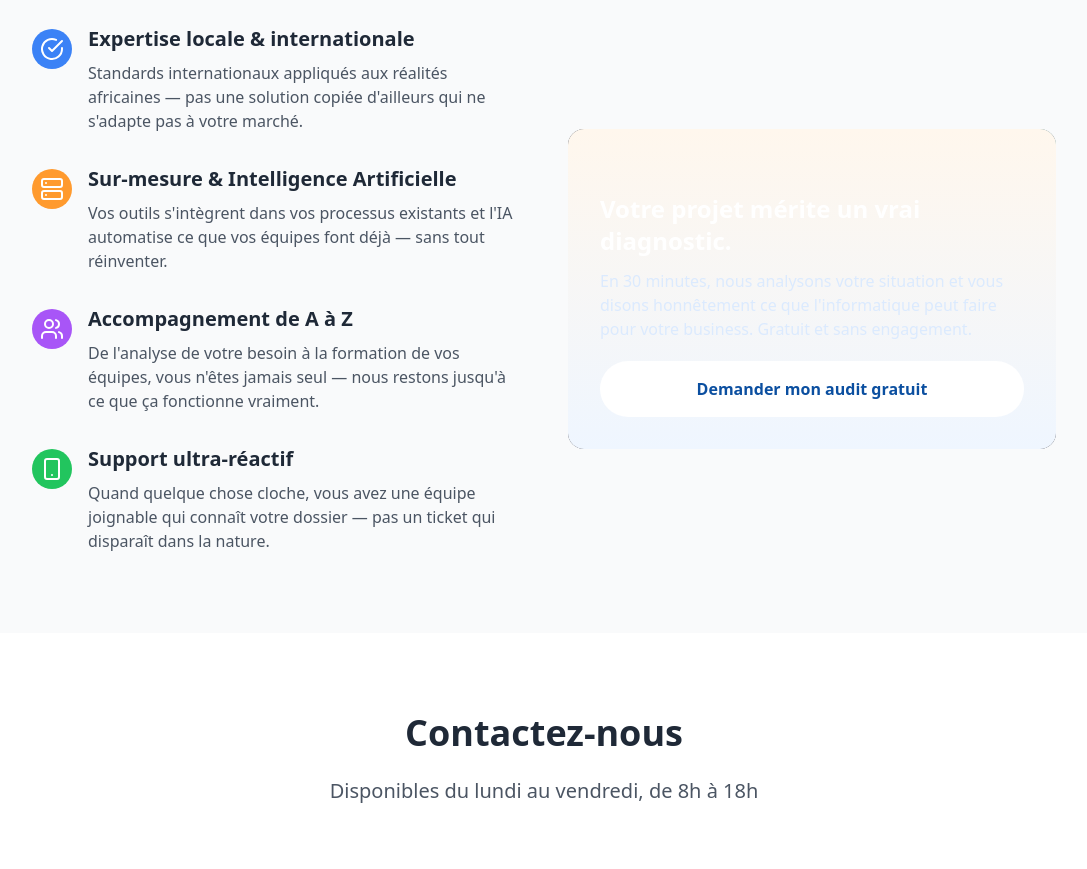
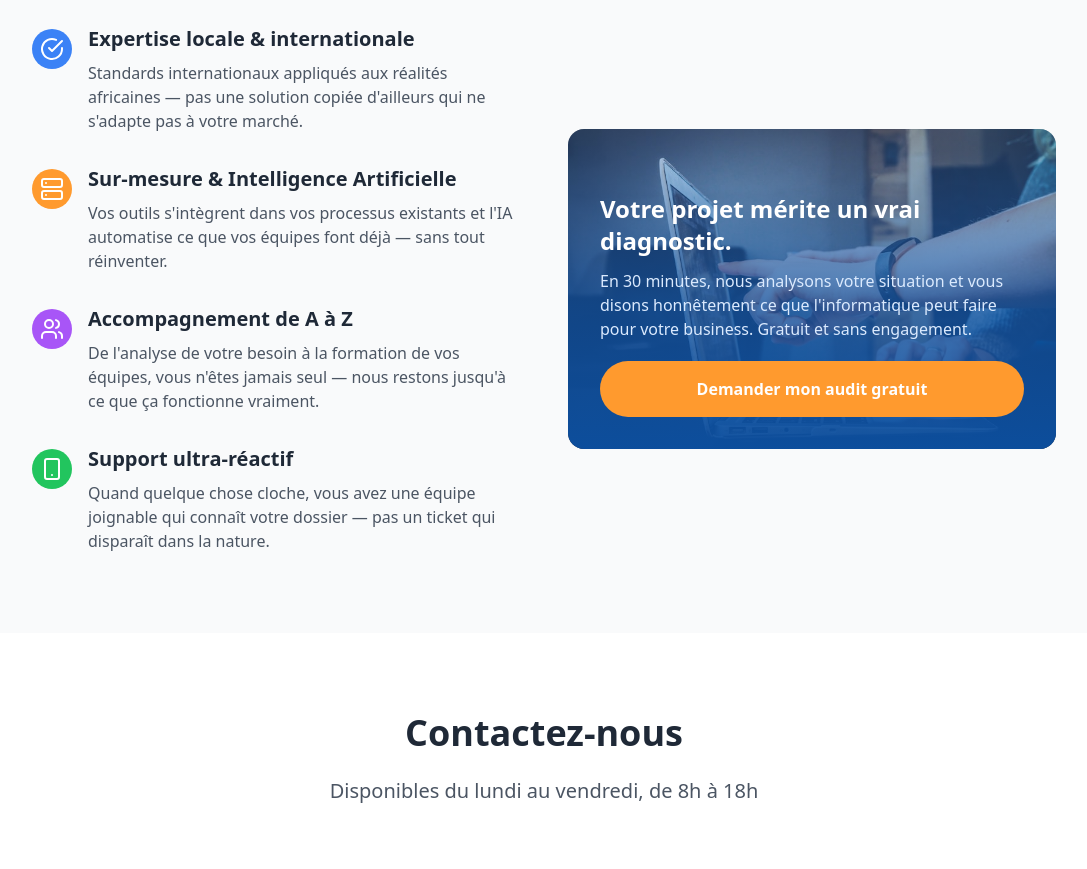
Before and after one commit to Abdoul-lab/itektafrique-ci, a React (Vite) app: page / in a window 1280 px wide. Shown: the part 3060-3929 px from the top of the page, without its empty margins (96-1183 px from the left). Built offline with nearby package versions, Linux system fonts and the light colour scheme.

Commit message:
fix: overlay gradient rgba inline sur carte team (var hex incompatible /N Tailwind)

```diff
--- a/src/pages/Accueil.tsx
+++ b/src/pages/Accueil.tsx
@@ -388,7 +388,11 @@ const Accueil: React.FC<AccueilProps> = ({ onPageChange }) => {
                 backgroundPosition: 'center',
               }}
             >
-              <div className="absolute inset-0 bg-gradient-to-t from-[var(--brand-blue)]/95 via-[var(--brand-blue)]/65 to-[var(--brand-blue)]/15" />
+              {/* Overlay rgba inline — var(--brand-blue) hex ne supporte pas /N en Tailwind */}
+              <div
+                className="absolute inset-0"
+                style={{ background: 'linear-gradient(to top, rgba(11,79,160,0.96) 0%, rgba(11,79,160,0.75) 45%, rgba(11,79,160,0.25) 100%)' }}
+              />
               <div className="relative flex flex-col justify-end p-6 sm:p-8" style={{ minHeight: '320px' }}>
                 <h3 className="text-xl sm:text-2xl font-bold text-white mb-3">
                   Votre projet mérite un vrai diagnostic.
@@ -398,7 +402,7 @@ const Accueil: React.FC<AccueilProps> = ({ onPageChange }) => {
                 </p>
                 <button
                   onClick={() => onPageChange('consultation')}
-                  className="w-full bg-white text-[var(--brand-blue)] px-6 sm:px-8 py-3 sm:py-4 rounded-full font-bold hover:shadow-lg transition-all duration-200 transform hover:-translate-y-1 text-sm sm:text-base"
+                  className="w-full bg-[var(--brand-orange)] text-white px-6 sm:px-8 py-3 sm:py-4 rounded-full font-bold hover:opacity-90 transition-all duration-200 transform hover:-translate-y-1 text-sm sm:text-base"
                 >
                   Demander mon audit gratuit
                 </button>
```
